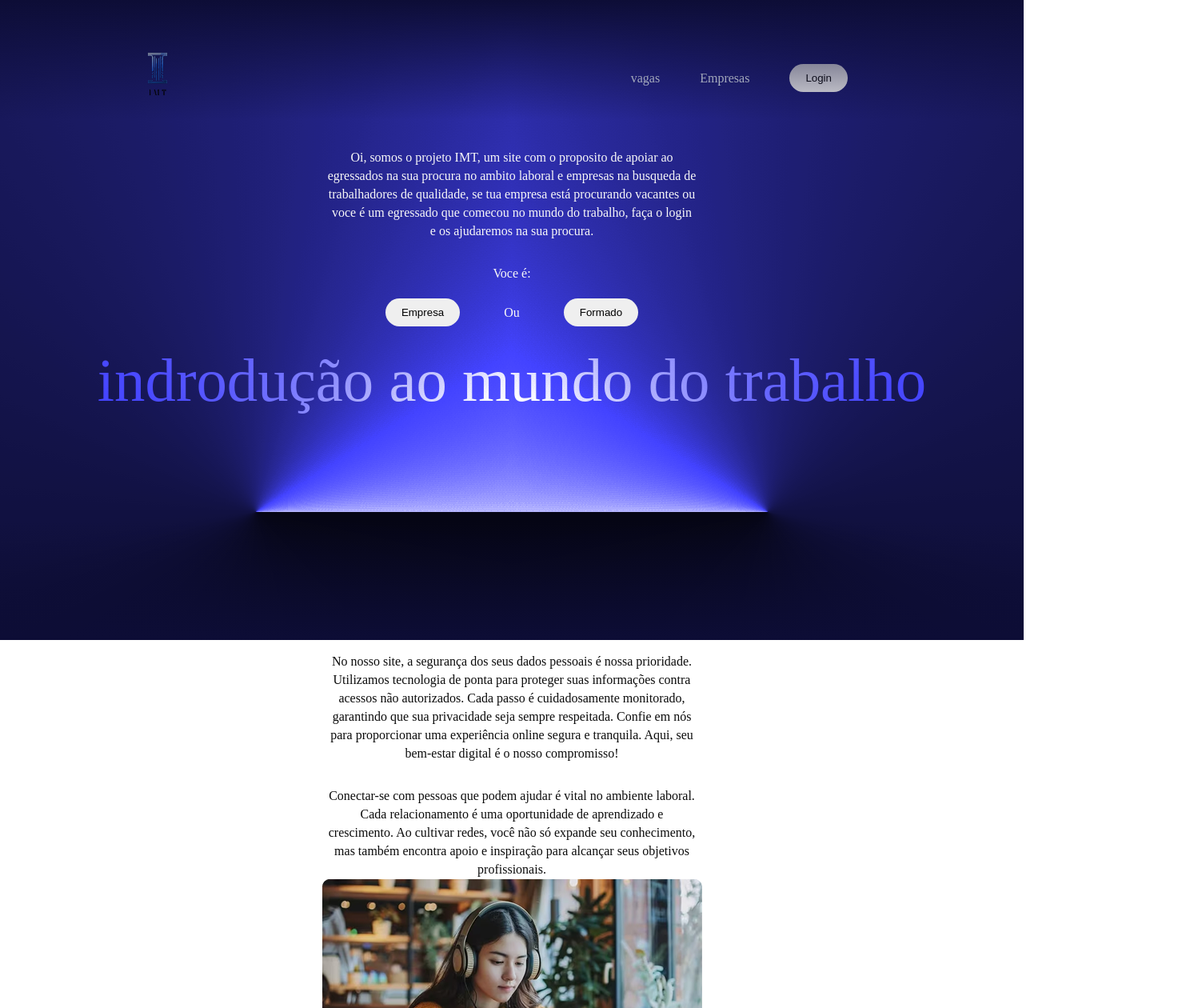
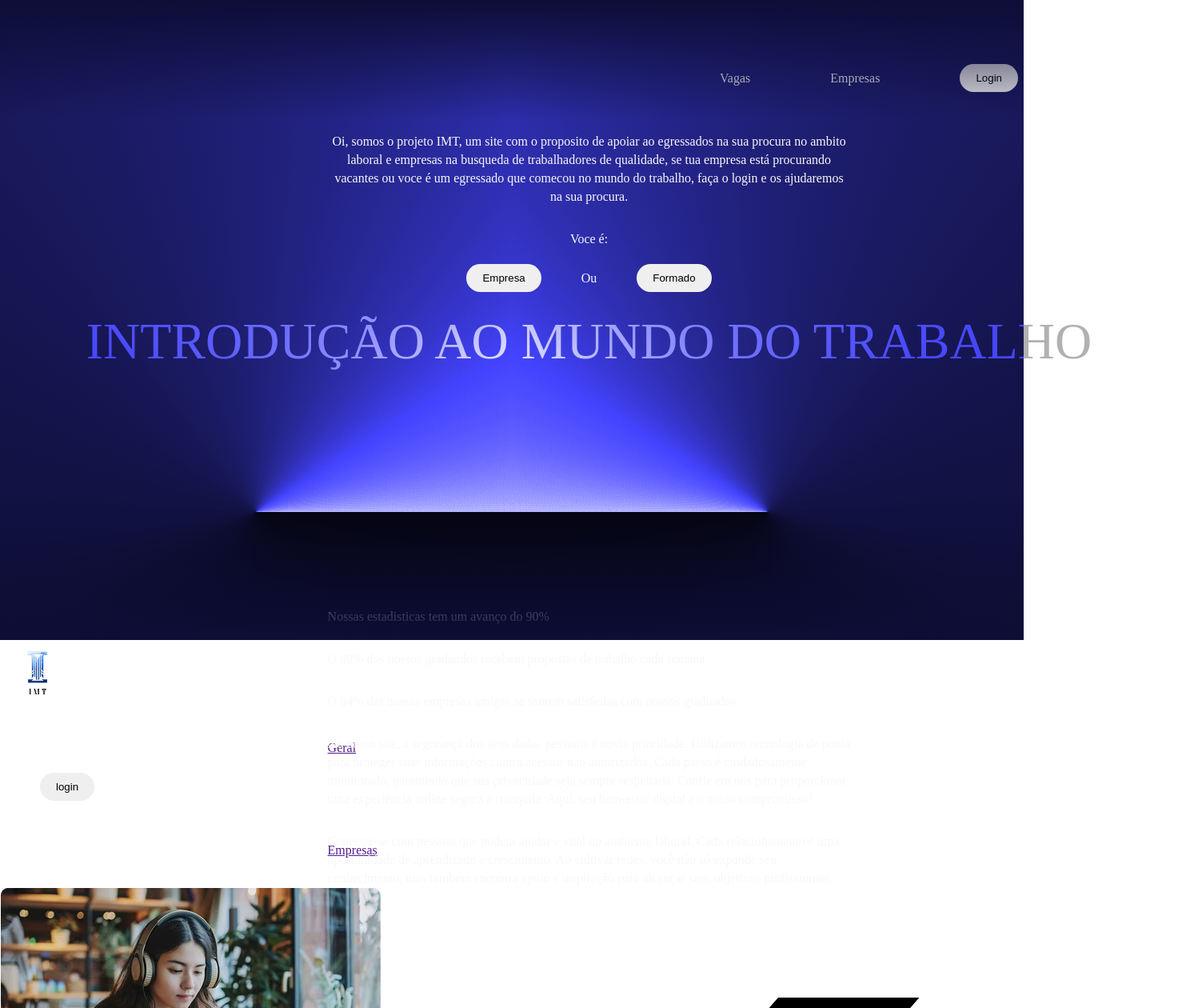
Before and after one commit to Hackaton-IMT-2025/Front, a Vue app: page / in a window 1280 px wide. Shown: the top 1260 px of the page at 80% size, 1473 px wide, since content can reach past the window. Built offline with nearby package versions, Linux system fonts and the light colour scheme.

Commit message:
deu ruim familia

```diff
--- a/src/App.vue
+++ b/src/App.vue
@@ -1,46 +1,67 @@
 <script setup>
 import { ref } from 'vue';
-
 const paginaAtual = ref("home");
 
 function irParaLogin() {
   paginaAtual.value = "login";
 }
+function irParaCriarEmpresas() {
+  paginaAtual.value = "criarEmpresas";
+}
+function irParaCriarFormado() {
+  paginaAtual.value = "criarFormado";
+}
+function irParaLoginFormado() {
+  paginaAtual.value = "LoginFormado";
+}
+function irParaLoginEmpresa() {
+  paginaAtual.value = "LoginEmpresa";
+}
+function irParaHome() {
+  paginaAtual.value = "Home";
+}
+function irParaUsuario() {
+  paginaAtual.value = "Usuario";
+}
+function irParaUsuario2() {
+  paginaAtual.value = "Usuario2";
+}
+function irParaBusca() {
+  paginaAtual.value = "Busca";
+}
+function irParaHabilidadesNecessarias() {
+  paginaAtual.value = "HabilidadesNecessarias";
+}
 </script>
 
-
 <template>
-  <!--fundo do site-->
   <div class="background">
     <div class="degrade-top"></div>
     <div class="lado-esquerdo"></div>
     <div class="lado-direito"></div>
     <main class="mainpage">
-      <section class="hero">
-  <main>
     <header>
-      <nav>
-        <img src="../public/imagens/Captura de tela de 2025-07-04 13-40-50-Photoroom 1.png "
-          alt="tela de 2025-07-04 13-40-50-Photoroom.png">
-      </nav>
   <ul>
-        <li>
-          <p>
-            <a href="">vagas</a>
-          </p>
+    <li><a href=""><p>Vagas</p></a></li>
+    <li><a href=""><p>Empresas</p></a></li>
+    <li v-if="['home', 'login', 'LoginFormado', 'LoginEmpresa'].includes(paginaAtual)">
+      <button @click="irParaLogin">Login</button>
     </li>
-        <li>
-          <a href="">Empresas</a>
-        </li>
-        <li>
-          <button>
-              <a href="">Login</a>
-          </button>
+    <li v-else>
+      <img src="../public/imagens/flame.png" alt="flame.png">
     </li>
   </ul>
+  <div
+    v-if="!['home', 'login', 'LoginFormado', 'LoginEmpresa'].includes(paginaAtual)"
+  >
+    <input type="text" placeholder="Buscar..." />
+    <button>
+      <i class="fa-solid fa-magnifying-glass"></i>
+    </button>
+  </div>
 </header>
     <div v-if="paginaAtual === 'home'">
-    <section class="somosimt">
+    <section class="hero">
       <p>
         Oi, somos o projeto IMT, um site com o proposito de apoiar ao egressados na sua procura no ambito laboral e
         empresas na busqueda de trabalhadores de qualidade, se tua empresa está procurando vacantes ou voce é um
@@ -50,27 +71,46 @@ function irParaLogin() {
         Voce é:
       </p>
       <div class="escolha">
-      <button>
+      <button @click="irParaCriarEmpresas">
           Empresa
       </button>
-      <p class="ou">
+      <p>
         Ou
       </p>
-      <button @click="irParaLogin">
+      <button @click="irParaCriarFormado">
       Formado
       </button>
       </div>
-      <h1>indrodução ao mundo do trabalho</h1>
-
+      <h1>INTRODUÇÃO AO MUNDO DO TRABALHO</h1>
     </section>
-    <section class="sobresite">
+    <section>
+      <ul>
+        <li>
+          <p>
+            Nossas estadisticas tem um avanço do 90%
+          </p>
+        </li>
+        <li>
+          <p>
+            O 89% dos nossos graduados recebem propostas de trabalho cada semana
+          </p>
+        </li>
+        <li>
+          <p>
+            O 94% das nossas empresas amigas se sentem satisfeitas com nossos graduados
+          </p>
+        </li>
+      </ul>
+    </section>
+    <section>
       <p>
         No nosso site, a segurança dos seus dados pessoais é nossa prioridade. Utilizamos tecnologia de ponta para
         proteger suas informações contra acessos não autorizados. Cada passo é cuidadosamente monitorado, garantindo que
         sua privacidade seja sempre respeitada. Confie em nós para proporcionar uma experiência online segura e
         tranquila. Aqui, seu bem-estar digital é o nosso compromisso!
       </p>
-    <div>
+    </section>
+    <section>
       <p>
         Conectar-se com pessoas que podem ajudar é vital no ambiente laboral. Cada relacionamento é uma oportunidade de
         aprendizado e crescimento. Ao cultivar redes, você não só expande seu conhecimento, mas também encontra apoio e
@@ -83,15 +123,149 @@ function irParaLogin() {
         para conquistar um posto de destaque no mercado de trabalho.
       </p>
       <img src="../public/imagens/image 6(1).png" alt="image 6.png">
-      </div>
     </section>
   </div>
   <section v-if="paginaAtual === 'login'" id="loginFormadoSection">
 
+    <h1>Voce é?</h1>
+    <button @click="irParaLoginFormado">
+      Formado
+    </button>
+    <button @click="irParaLoginEmpresa">
+      Empresa
+    </button>
   </section>
+  <section>
 
+  </section>
+<section v-if="paginaAtual === 'criarEmpresas'" id="criarEmpresasSection">
+  <h1>Cria sua empresa</h1>
+<div>
+  <ul>
+    <li>
+      <div>
+      <input type="text" placeholder="nome da empresa">
+      <i class="fa-solid fa-magnifying-glass"></i>
+    </div>
+    </li>
+    <li>
+      <div>
+      <input type="text" placeholder="email">
+      <i class="fa-solid fa-magnifying-glass"></i>
+    </div>
+    </li>
+    <li>
+      <div>
+      <input type="text" placeholder="senha">
+      <i class="fa-solid fa-magnifying-glass"></i>
+    </div>
+    </li>
+  </ul>
+  </div>
+  <div>
+  <ul>
+    <li>
+      <div>
+      <input type="text" placeholder="Endereço">
+      <i class="fa-solid fa-magnifying-glass"></i>
+    </div>
+    </li>
+    <li>
+      <div>
+      <input type="text" placeholder="CNPJ">
+      <i class="fa-solid fa-magnifying-glass"></i>
+    </div>
+    </li>
+    <li>
+      <div>
+      <input type="text" placeholder="Confirmação da senha">
+      <i class="fa-solid fa-magnifying-glass"></i>
+    </div>
+    </li>
+  </ul>
+</div>
+  <button>
+Cadastrar
+  </button>
+</section>
+<section v-if="paginaAtual === 'criarFormado'" id="criarFormadoSection">
+<h1>Cria sua conta de formado</h1>
+<ul>
+    <li>
+      <div>
+      <input type="text" placeholder="nome da empresa">
+      <i class="fa-solid fa-magnifying-glass"></i>
+    </div>
+    </li>
+    <li>
+      <div>
+      <input type="text" placeholder="email">
+      <i class="fa-solid fa-magnifying-glass"></i>
+    </div>
+    </li>
+    <li>
+      <div>
+      <input type="text" placeholder="senha">
+      <i class="fa-solid fa-magnifying-glass"></i>
+    </div>
+    </li>
+    <li>
+      <div>
+      <input type="text" placeholder="Confirmação da senha">
+      <i class="fa-solid fa-magnifying-glass"></i>
+    </div>
+    </li>
+  </ul>
+  <button>
+Cadastrar
+  </button>
+</section>
+<section v-if="paginaAtual === 'LoginFormado'" id="LoginFormadoSection">
+  <img src="../public/imagens/flame.png" alt="flame.png">
+  <ul>
+    <li>
+      <div>
+      <input type="text" placeholder="email">
+      <i class="fa-solid fa-magnifying-glass"></i>
+    </div>
+    </li>
+    <li>
+      <div>
+      <input type="text" placeholder="senha">
+      <i class="fa-solid fa-magnifying-glass"></i>
+    </div>
+    </li>
+  </ul>
+  <button @click="irParaHome">
+    login
+  </button>
+</section>
+<section v-if="paginaAtual === 'LoginEmpresa'" id="LoginEmpresasSection">
+  <img src="../public/imagens/flame.png" alt="flame.png">
+  <ul>
+    <li>
+      <div>
+      <input type="text" placeholder="CNPJ">
+      <i class="fa-solid fa-magnifying-glass"></i>
+    </div>
+    </li>
+    <li>
+      <div>
+      <input type="text" placeholder="senha">
+      <i class="fa-solid fa-magnifying-glass"></i>
+    </div>
+    </li>
+  </ul>
+  <button @click="irParaHome">
+    login
+  </button>
+</section>
+<section v-if="paginaAtual === 'Home'" id="">
 
+</section>
   </main>
+  <div class="degrade-bottom"></div>
+  </div>
   <footer>
     <img src="../public/imagens/Captura de tela de 2025-07-04 13-40-50-Photoroom 1.png"
       alt="Captura de tela de 2025-07-04 13-40-50-Photoroom.png">
@@ -102,9 +276,9 @@ function irParaLogin() {
         </p>
       </li>
       <li>
-        <p>
-          <a href="">login</a>
-        </p>
+        <button @click="irParaLogin">
+        login
+        </button>
       </li>
       <li>
         <p>
@@ -131,14 +305,7 @@ function irParaLogin() {
     </ul>
     <p>&copy;2025 Copyright</p>
   </footer>
-      </section>
-    </main>
-
-    <div class="degrade-bottom"></div>
-  </div>
 </template>
-
-
 <style scoped>
 /*==============================================
                   background
@@ -194,7 +361,7 @@ header{
   margin: 40px 150px 0px 150px;
 }header ul{
   display: flex;
-  margin: 20px ;
+  margin: 20px 0px 0px 700px ;
   align-items: center;
 }header ul li{
   text-decoration: none;
@@ -221,6 +388,8 @@ header{
   display: flex;
   align-items: center;
   justify-content: center;
+}.escolha p{
+margin: 0px;
 }.ou{
   margin: 5px;
 }.somosimt{
@@ -239,7 +408,7 @@ p{
 }.botoes-opcao button{
   margin: 10px 60px;
 }h1{
-  font-size: 6vw;
+  font-size: 5vw;
   color: #b1b1b1;
   mix-blend-mode: color-dodge;
   margin: 10px 0px 300px 0px;
@@ -247,10 +416,13 @@ p{
 }.voce{
   margin: 0;
 }
-/*-------sobre o site---------*/
-.sobresite{
-
-}.sobresite p{
-  color: #0c0c0c;
+/*=================================
+                footer
+=================================*/
+footer{
+  width: 100%;
+}
+footer ul li a{
+       width: 10%;
 }
 </style>
```
Lines whose indentation alone changed are shown as unchanged.
